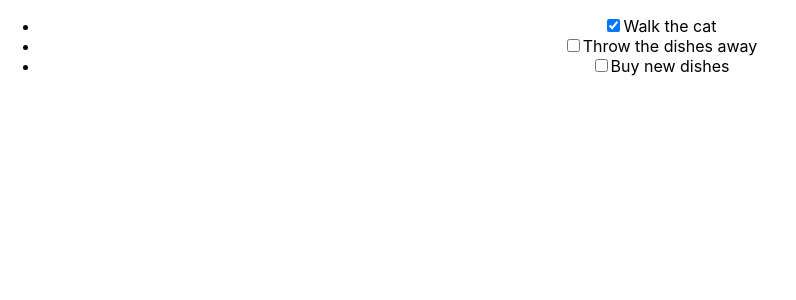
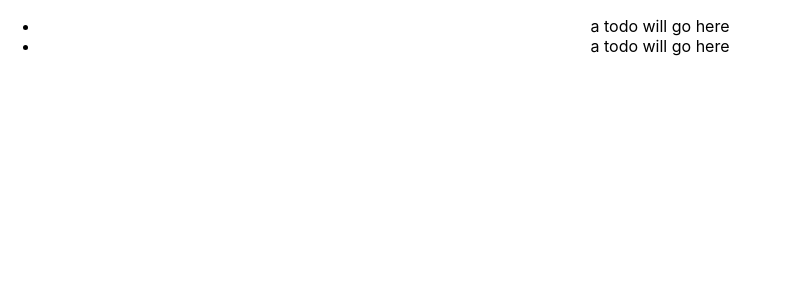
Before and after one commit to rboden5/react-to-do, a React (Create React App) app: page / in a window 1280 px wide. Shown: the top 300 px of the page, without its empty margins (0-796 px from the left). Built offline with nearby package versions, Linux system fonts and the light colour scheme.

Commit message:
RTD Components Checkpoint Completed

```diff
--- a/src/App.js
+++ b/src/App.js
@@ -1,26 +1,14 @@
- import React, { Component } from 'react';
+import React, { Component } from 'react';
  import './App.css';
  import ToDo from './components/ToDo.js';
 
  class App extends Component {
-  constructor(props) {
-     super(props);
-     this.state = {
-       todos: [
-         { description: 'Walk the cat', isCompleted: true },
-         { description: 'Throw the dishes away', isCompleted: false },
-         { description: 'Buy new dishes', isCompleted: false }
-       ]
-     };
-   }
-
    render() {
      return (
        <div className="App">
         <ul>
-           { this.state.todos.map( (todo, index) =>
-             <ToDo key={ index } description={ todo.description } isCompleted={ todo.isCompleted } />
-          )}
+          <ToDo />
+          <ToDo />
         </ul>
        </div>
      );
--- a/src/components/ToDo.js
+++ b/src/components/ToDo.js
@@ -1,12 +1,9 @@
-import React, { Component } from 'react';
+ import React, { Component } from 'react';
 
  class ToDo extends Component {
    render() {
      return (
-        <li>
-         <input type="checkbox" checked={ this.props.isCompleted } />
-         <span>{ this.props.description }</span>
-       </li>
+       <li>a todo will go here</li>
      );
    }
  }
```
